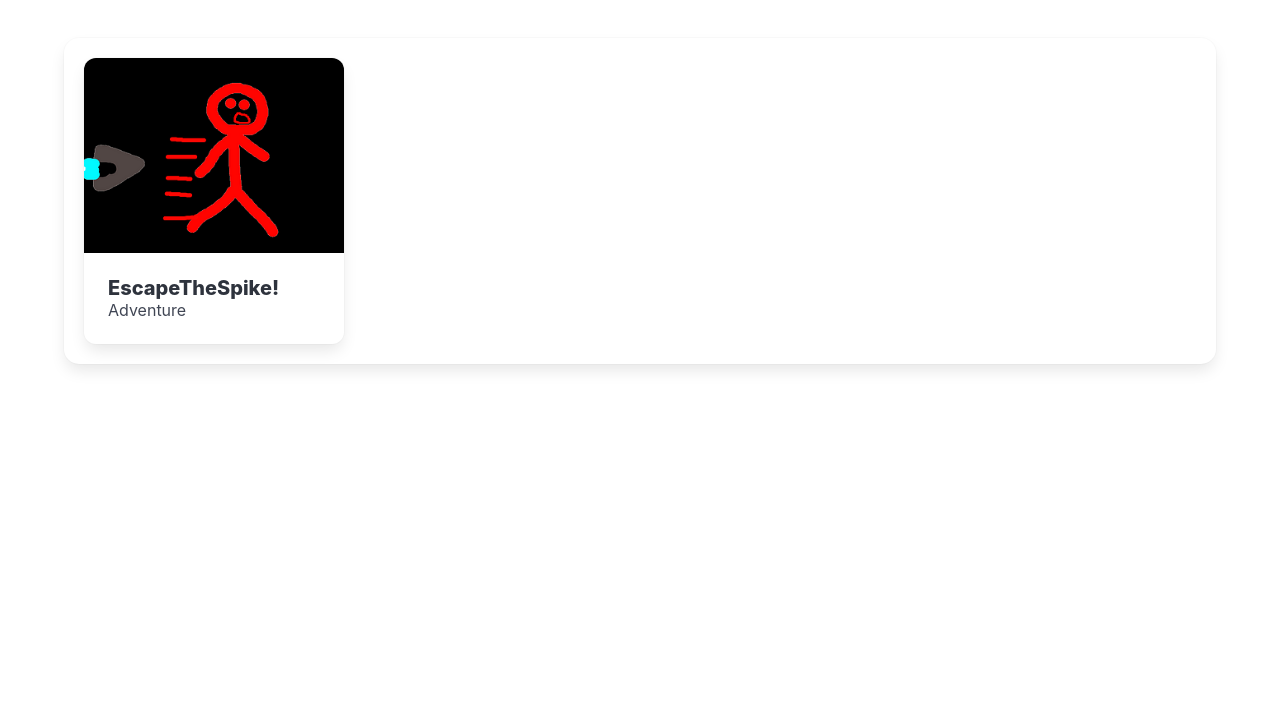
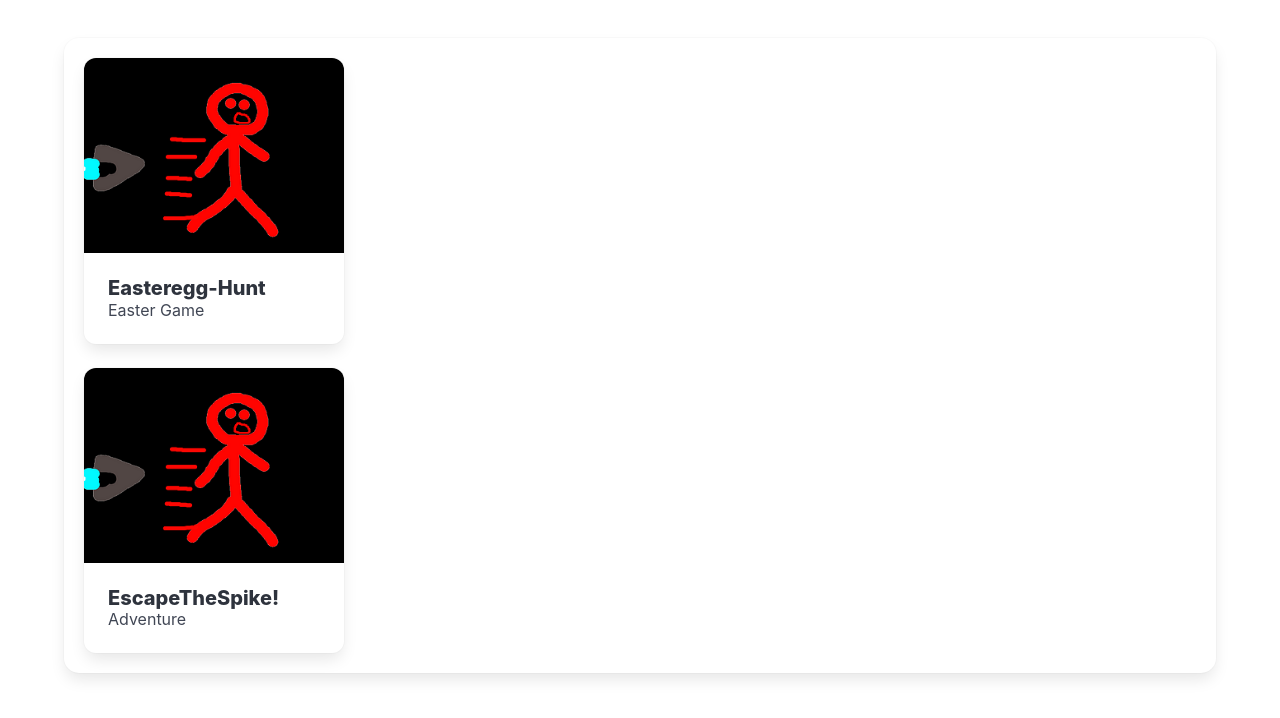
Before and after one commit to lutz-stu/hackergames-launcher, an Electron app: page index.html in a window 1280 px wide. Shown: the part 62-780 px from the top of the page. Drawn offline with nearby package versions, Linux system fonts and the light colour scheme; no server answers.

Commit message:
added game Easteregg-Hunt

```diff
--- a/index.html
+++ b/index.html
@@ -163,6 +163,32 @@
                                         <figure class="image is-4by3">
                                             <img
                                                 src="./img/escapethespike.png"
+                                                alt="Easteregg-Hunt"
+                                            />
+                                        </figure>
+                                    </div>
+                                    <div class="card-content">
+                                        <p class="title is-5">Easteregg-Hunt</p>
+                                        <p class="subtitle is-6">
+                                            Easter Game
+                                        </p>
+                                    </div>
+                                </div>
+                                <div class="hover-text">
+                                    <button
+                                        class="button is-primary is-medium"
+                                        onclick="launchGame('Easteregg-Hunt', 'https://hackergames.netlify.app/games/Easteregg-Hunt.zip')"
+                                    >
+                                        Play Game
+                                    </button>
+                                </div>
+                            </div>
+                            <div class="card">
+                                <div class="card-hover-contend">
+                                    <div class="card-image">
+                                        <figure class="image is-4by3">
+                                            <img
+                                                src="./img/escapethespike.png"
                                                 alt="Escape The Spike!"
                                             />
                                         </figure>
```
